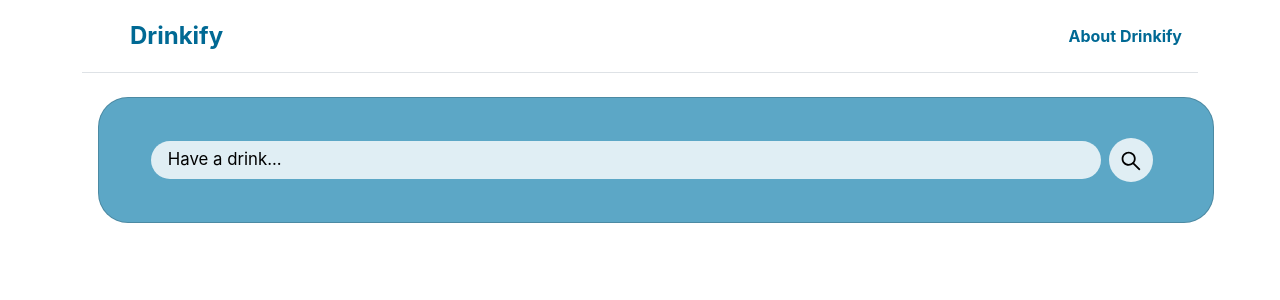
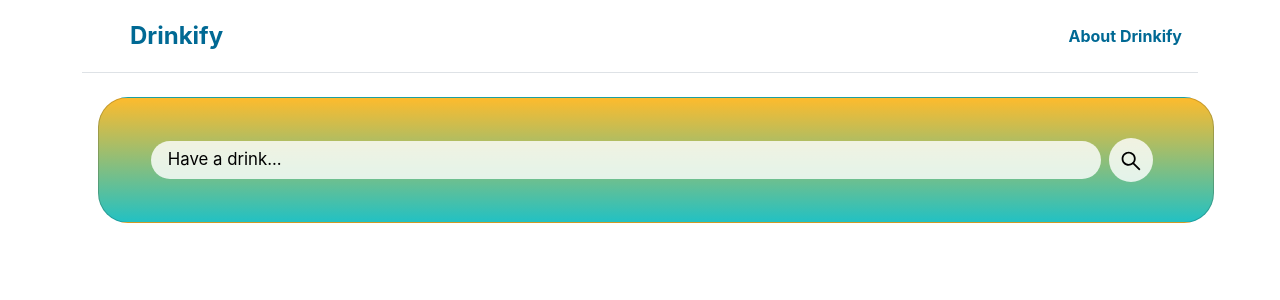
Before and after one commit to cwallins/Drinkify, a React (Create React App) app: page / in a window 1280 px wide. Shown: the top 300 px of the page. Built offline with nearby package versions, Linux system fonts and the light colour scheme.

Commit message:
Logo css

```diff
--- a/src/App.css
+++ b/src/App.css
@@ -2,12 +2,13 @@
   color: #006994;
 }
 
-#snapper {
+#drink {
   color: #006994;
 }
 
 .card {
-  background: #5ca7c6 ;
+  background: rgb(34,193,195);
+  background: linear-gradient(0deg, rgba(34,193,195,1) 0%, rgba(253,187,45,1) 100%);
   padding: 2em;
   border-radius: 30px;
   width: 100%;
```
